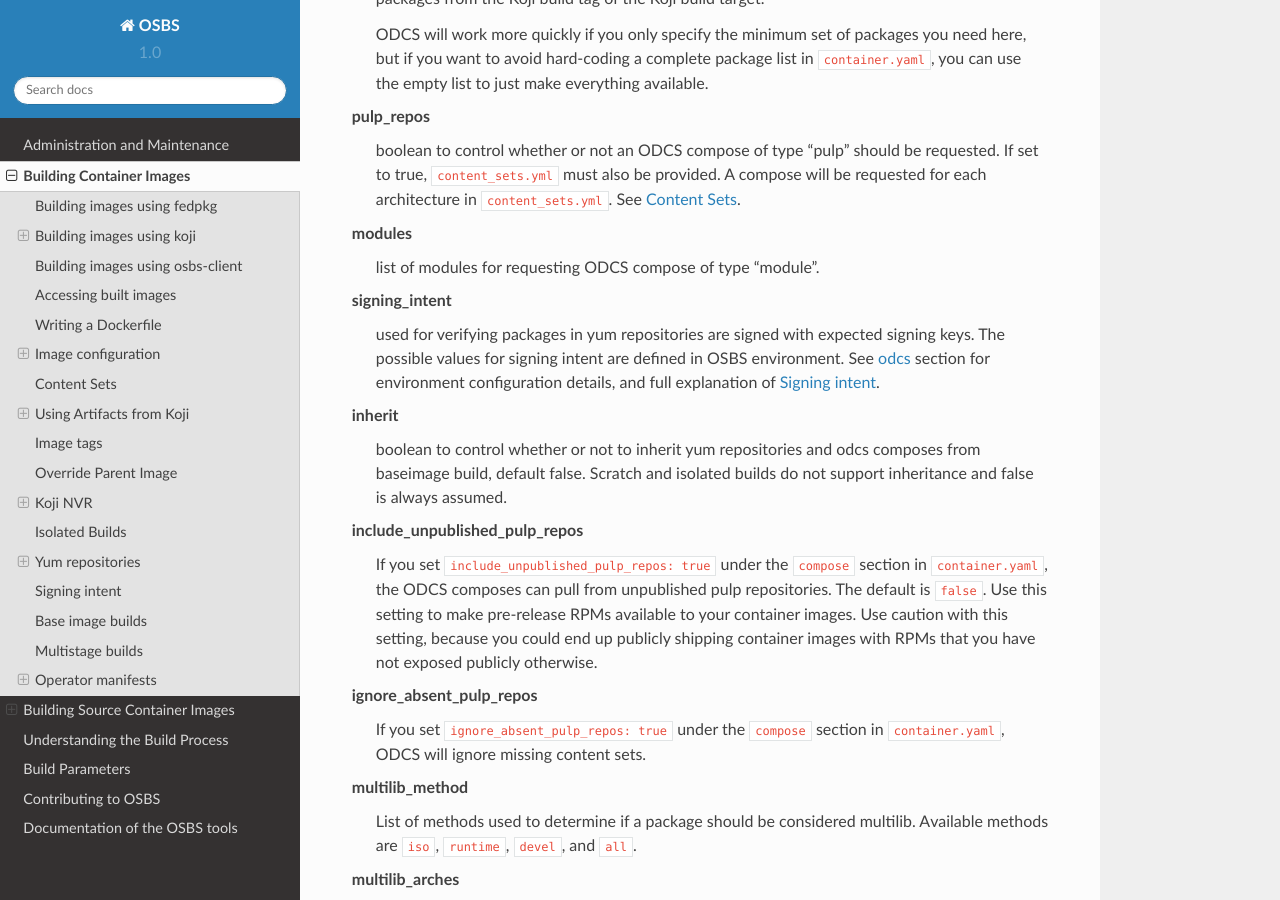
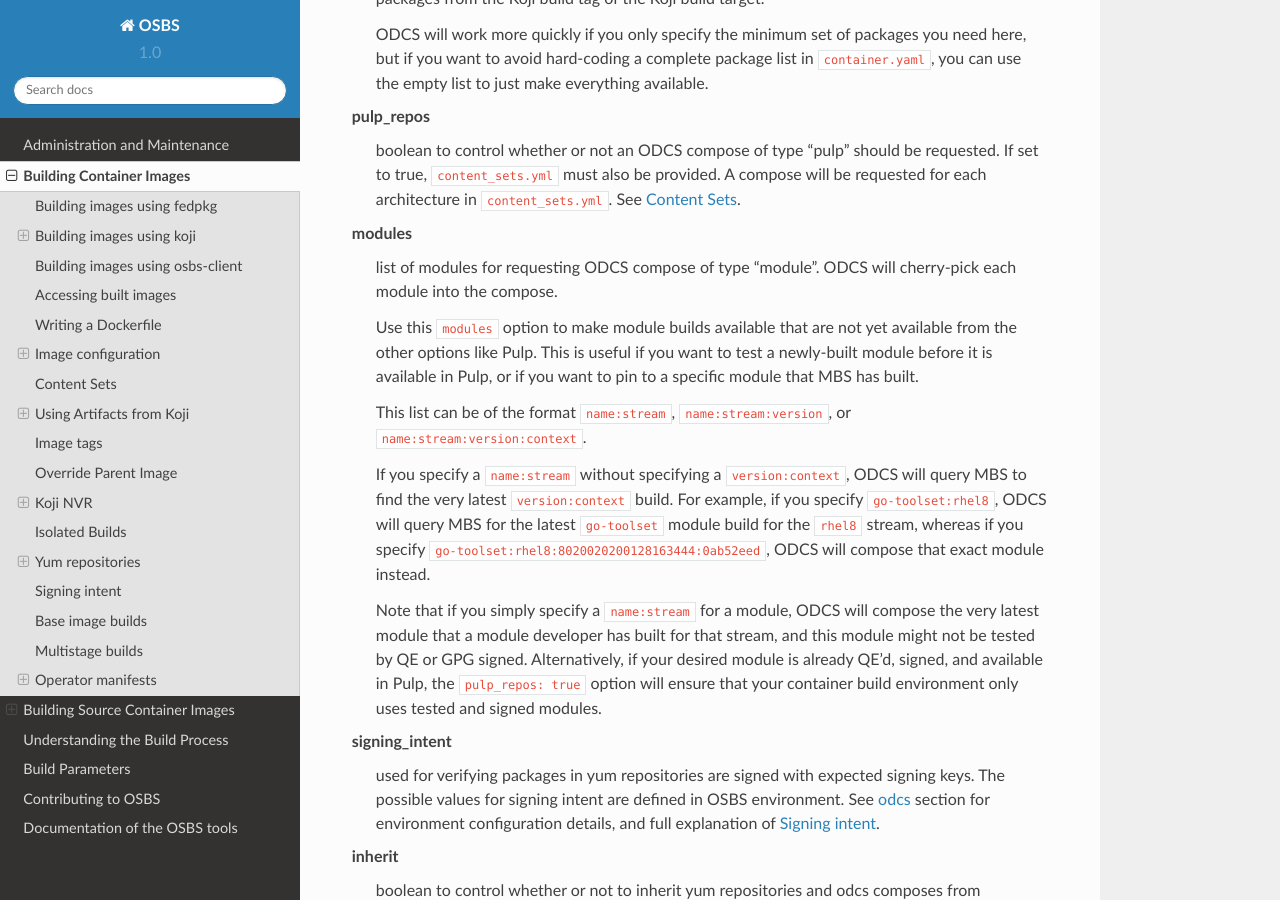
Before and after one commit to containerbuildsystem/osbs-docs, a Sphinx documentation site: the page built from docs/users.rst, in a window 1280 px wide and 900 px high, scrolled down 7458 px. Built offline with Sphinx 7.4.7 and the Read the Docs theme 2.0.0, drawn with Linux system fonts in a browser that asks for light colours.

Commit message:
users: explain "modules" use-case, format, and behavior
Explain the use-case, expected format, and ODCS behavior for the
"modules" option. In particular, we almost always want OSBS users to
consume modules from Pulp rather than cherry-picking builds that might or
might not be tested or signed.

Signed-off-by: Ken Dreyer <kdreyer@redhat.com>

```diff
--- a/docs/users.rst
+++ b/docs/users.rst
@@ -392,7 +392,30 @@
   See :ref:`content_sets.yml`.
 
 modules
-  list of modules for requesting ODCS compose of type "module".
+  list of modules for requesting ODCS compose of type "module". ODCS will
+  cherry-pick each module into the compose.
+
+  Use this ``modules`` option to make module builds available that are not yet
+  available from the other options like Pulp. This is useful if you want to
+  test a newly-built module before it is available in Pulp, or if you want to
+  pin to a specific module that MBS has built.
+
+  This list can be of the format ``name:stream``, ``name:stream:version``, or
+  ``name:stream:version:context``.
+
+  If you specify a ``name:stream`` without specifying a ``version:context``,
+  ODCS will query MBS to find the very latest ``version:context`` build. For
+  example, if you specify ``go-toolset:rhel8``, ODCS will query MBS for the
+  latest ``go-toolset`` module build for the ``rhel8`` stream, whereas if you
+  specify ``go-toolset:rhel8:8020020200128163444:0ab52eed``, ODCS will compose
+  that exact module instead.
+
+  Note that if you simply specify a ``name:stream`` for a module, ODCS will
+  compose the very latest module that a module developer has built for that
+  stream, and this module might not be tested by QE or GPG signed.
+  Alternatively, if your desired module is already QE'd, signed, and available
+  in Pulp, the ``pulp_repos: true`` option will ensure that your container
+  build environment only uses tested and signed modules.
 
 signing_intent
   used for verifying packages in yum repositories are signed with expected
```
